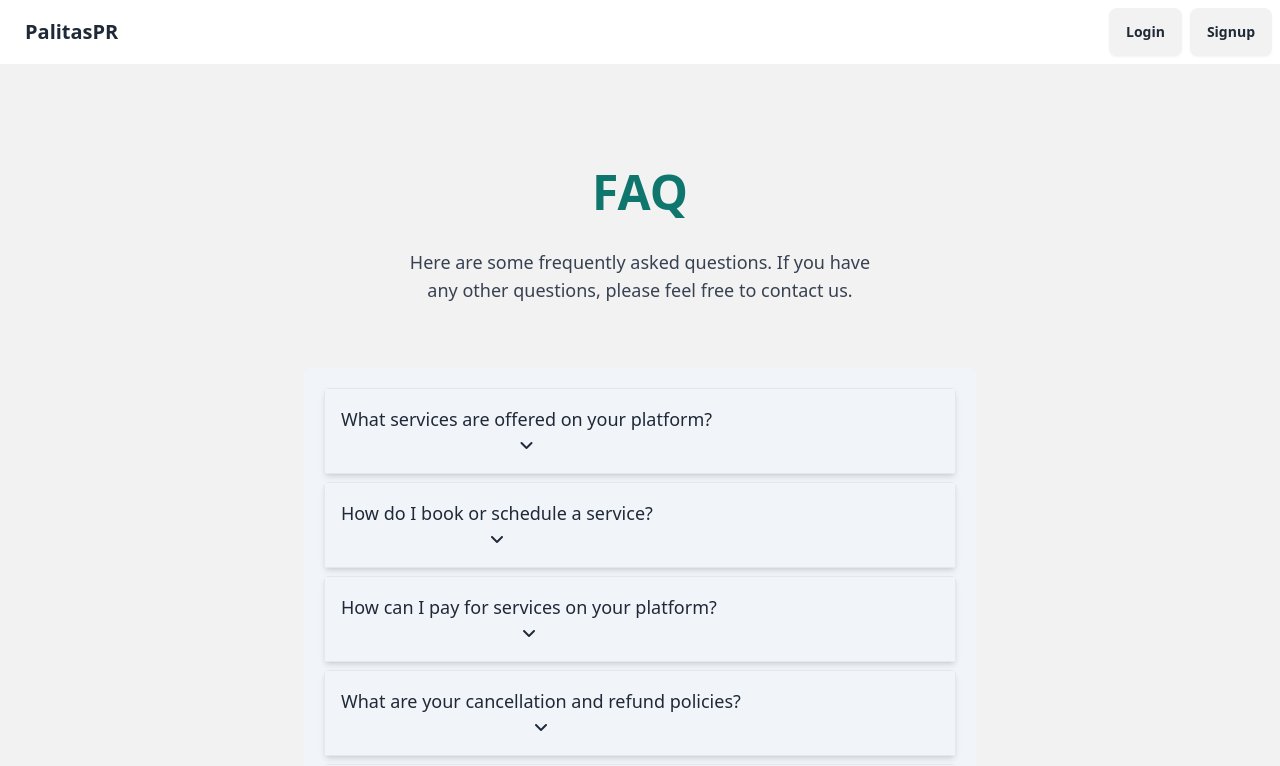
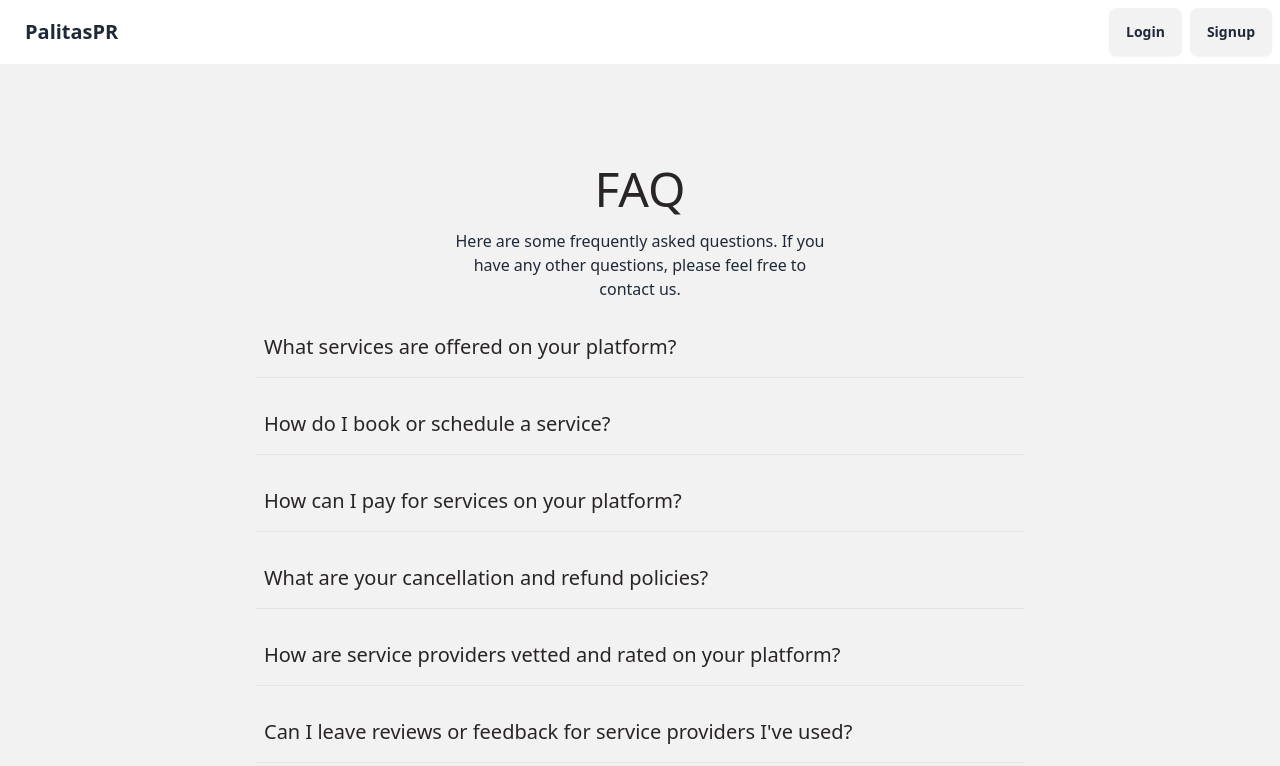
Before and after one commit to Lusanco/PalitasPR, a Svelte app in the folder frontend/: page /faq in a window 1280 px wide. Shown: the top 766 px of the page. Built offline with nearby package versions, Linux system fonts and the light colour scheme.

Commit message:
faq updated

```diff
--- a/frontend/src/routes/FAQ.svelte
+++ b/frontend/src/routes/FAQ.svelte
@@ -1,14 +1,8 @@
 <script>
-  import { slide } from "svelte/transition";
-  let openItems = [];
+  let openIndex = null;
 
   function toggleItem(index) {
-    if (openItems.includes(index)) {
-      openItems = openItems.filter((i) => i !== index);
-    } else {
-      openItems = [];
-      openItems = [...openItems, index];
-    }
+    openIndex = openIndex === index ? null : index;
   }
 
   let questions = [
@@ -47,64 +41,32 @@
 </script>
 
 <div
-  class="px-4 py-16 mx-auto sm:max-w-xl md:max-w-full lg:max-w-screen-xl md:px-24 lg:px-8 lg:py-20"
+  class="flex flex-col items-center justify-center h-full min-h-screen py-20 m-auto"
 >
-  <div class="max-w-xl sm:mx-auto lg:max-w-2xl">
-    <div class="flex flex-col mb-16 sm:text-center">
-      <a href="/" class="mb-6 sm:mx-auto"> </a>
-      <div class="max-w-xl md:mx-auto sm:text-center lg:max-w-2xl">
-        <h2
-          class="max-w-lg mb-8 text-5xl font-semibold text-center text-teal-700 sm:text-5xl md:mx-auto"
-        >
-          FAQ
-        </h2>
-        <p class="text-center text-gray-700 md:text-lg text-balance">
+  <div class="flex flex-col w-full max-w-5xl gap-4 px-2">
+    <div class="flex flex-col gap-4 text-center">
+      <h2 class="text-5xl text-stone-800">FAQ</h2>
+      <p class="max-w-sm mx-auto">
         Here are some frequently asked questions. If you have any other
         questions, please feel free to contact us.
       </p>
     </div>
-    </div>
-    <div class="p-5 rounded-lg bg-slate-100">
-      <div class="space-y-2">
-        {#each [0, 1, 2, 3, 4, 5] as index}
-          <div class="border rounded shadow-md">
+    {#each questions as { question, answer }, index}
+      <div class="max-w-3xl mx-auto border-b border-stone-200 bg-base-200">
         <button
-              type="button"
-              aria-label="Open item"
-              title="Open item"
-              class="flex items-center justify-between w-full p-4 bg-slate-100 focus:outline-none"
+          class="w-full px-2 py-4 text-xl font-medium text-left text-stone-800 hover:bg-stone-300 focus:outline-none"
           on:click={() => toggleItem(index)}
         >
-              <div>
-                <p class="text-lg font-medium">
-                  {#if index === 0}{questions[0].question}{/if}
-                  {#if index === 1}{questions[1].question}{/if}
-                  {#if index === 2}{questions[2].question}{/if}
-                  {#if index === 3}{questions[3].question}{/if}
-                  {#if index === 4}{questions[4].question}{/if}
-                  {#if index === 5}{questions[5].question}{/if}
-                </p>
-                <span><i class="fa-solid fa-angle-down"></i></span>
+          {question}
+        </button>
+        <div
+          class={`overflow-hidden transition-all duration-300 ${openIndex === index ? "max-h-screen" : "max-h-0"}`}
+        >
+          <div class="px-4 py-2">
+            <p>{answer}</p>
           </div>
-            </button>
-            {#if openItems.includes(index)}
-              <div
-                transition:slide={{ duration: 300 }}
-                class="p-4 pt-0 bg-slate-100"
-              >
-                <p class="text-gray-700 text-balance">
-                  {#if index === 0}{questions[0].answer}{/if}
-                  {#if index === 1}{questions[1].answer}{/if}
-                  {#if index === 2}{questions[2].answer}{/if}
-                  {#if index === 3}{questions[3].answer}{/if}
-                  {#if index === 4}{questions[4].answer}{/if}
-                  {#if index === 5}{questions[5].answer}{/if}
-                </p>
         </div>
-            {/if}
       </div>
     {/each}
   </div>
 </div>
-  </div>
-</div>
```
Lines whose indentation alone changed are shown as unchanged.
